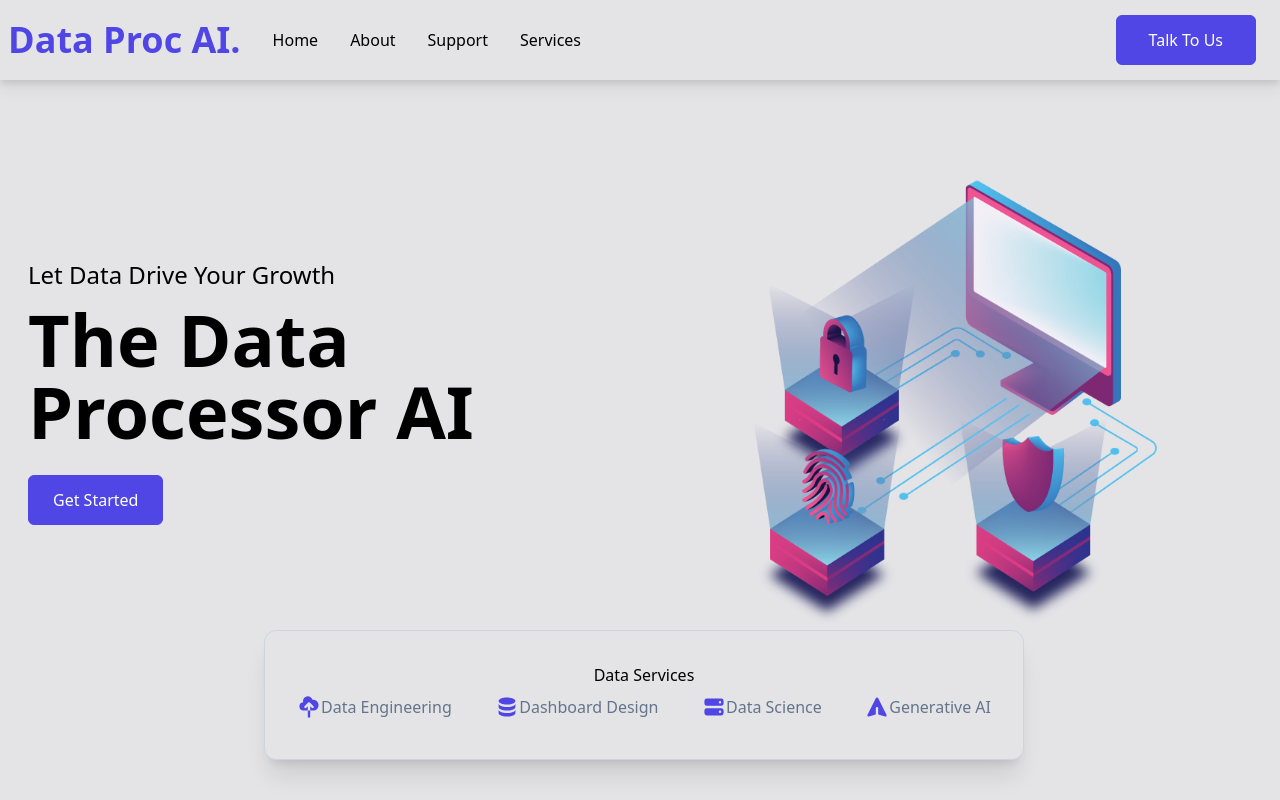
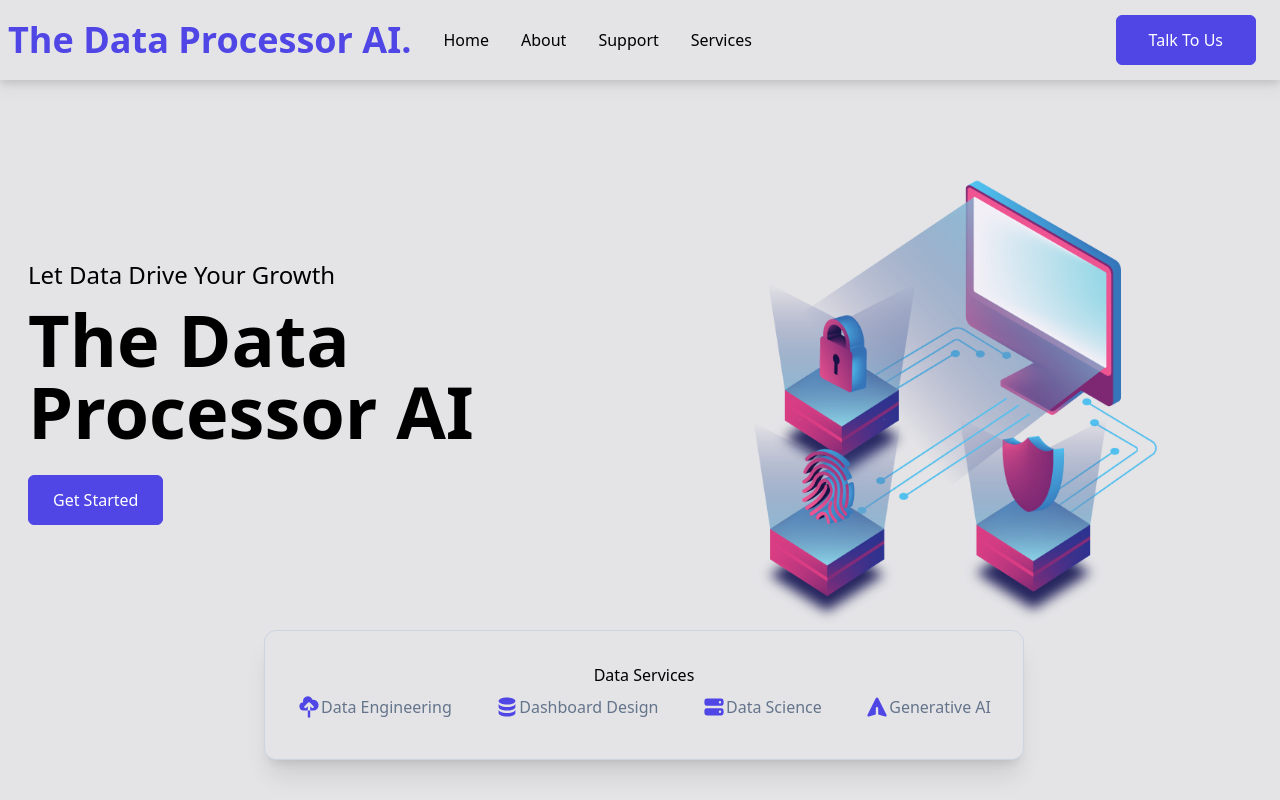
Before and after one commit to TheDataProcessorAI/react-website-app, a React (Create React App) app: page / in a window 1280 px wide. Shown: the top 800 px of the page. Built offline with nearby package versions, Linux system fonts and the light colour scheme.

Commit message:
modified logo

```diff
--- a/src/components/Navbar.jsx
+++ b/src/components/Navbar.jsx
@@ -17,7 +17,7 @@ const Navbar = () => {
       <div className='px-2 flex justify-between items-center w-full h-full'>
         <div className='flex items-center'>
           <Link to="/">
-          <h1 className='text-indigo-600 text-3xl font-bold mr-4 sm:text-4xl'>Data Proc AI.</h1>
+          <h1 className='text-indigo-600 text-3xl font-bold mr-4 sm:text-4xl'>The Data Processor AI.</h1>
           </Link>
           <ul className='hidden md:flex'>
           <li><Link to="/" smooth={true} duration={500}>Home</Link></li>
```
